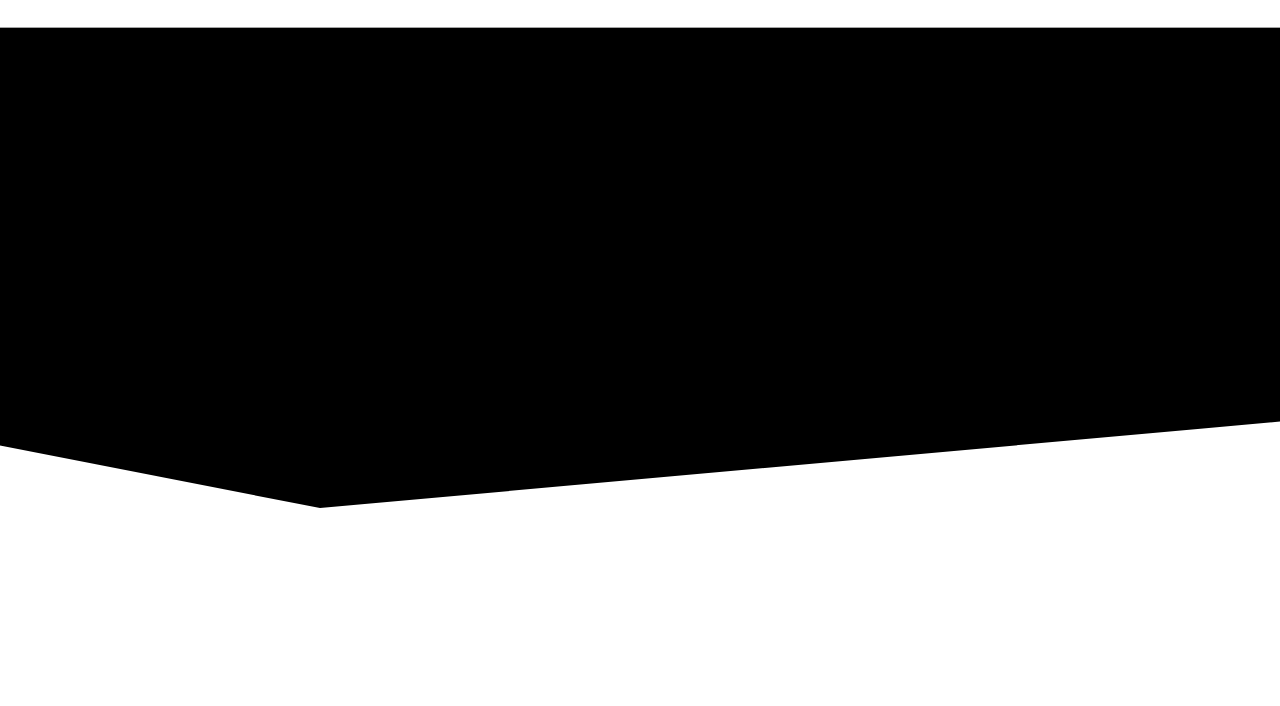
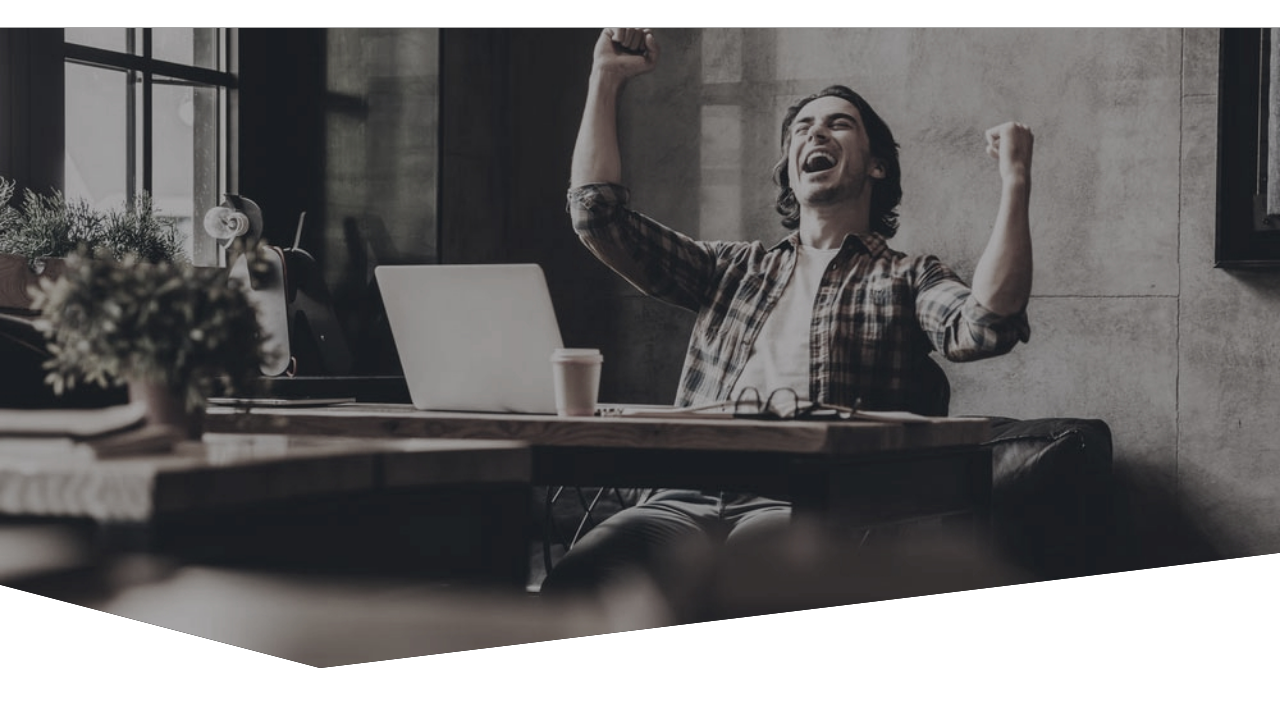
Before and after one commit to Gayan65/devWeb, a React app in the folder frontend/: page / in a window 1280 px wide. Shown: the part 80-786 px from the top of the page. Built offline with nearby package versions, Linux system fonts and the light colour scheme; a web font is replaced by a local one.

Commit message:
Landing img add

```diff
--- a/frontend/src/styles/main.css
+++ b/frontend/src/styles/main.css
@@ -81,7 +81,11 @@ a:hover {
 
 .shape-obj-one {
     width: 100%;
-    height: 60vh;
+    height: 80vh;
     background-color: #000000;
     clip-path: polygon(100% 0, 100% 82%, 25% 100%, 0 87%, 0 0);
+    background-image: url("../assests/images/landing.jpg");
+    background-size: cover;
+    background-position: center;
+    background-repeat: no-repeat;
 }
```
Also changed, not shown: frontend/src/assests/images/landing.jpg (added).
